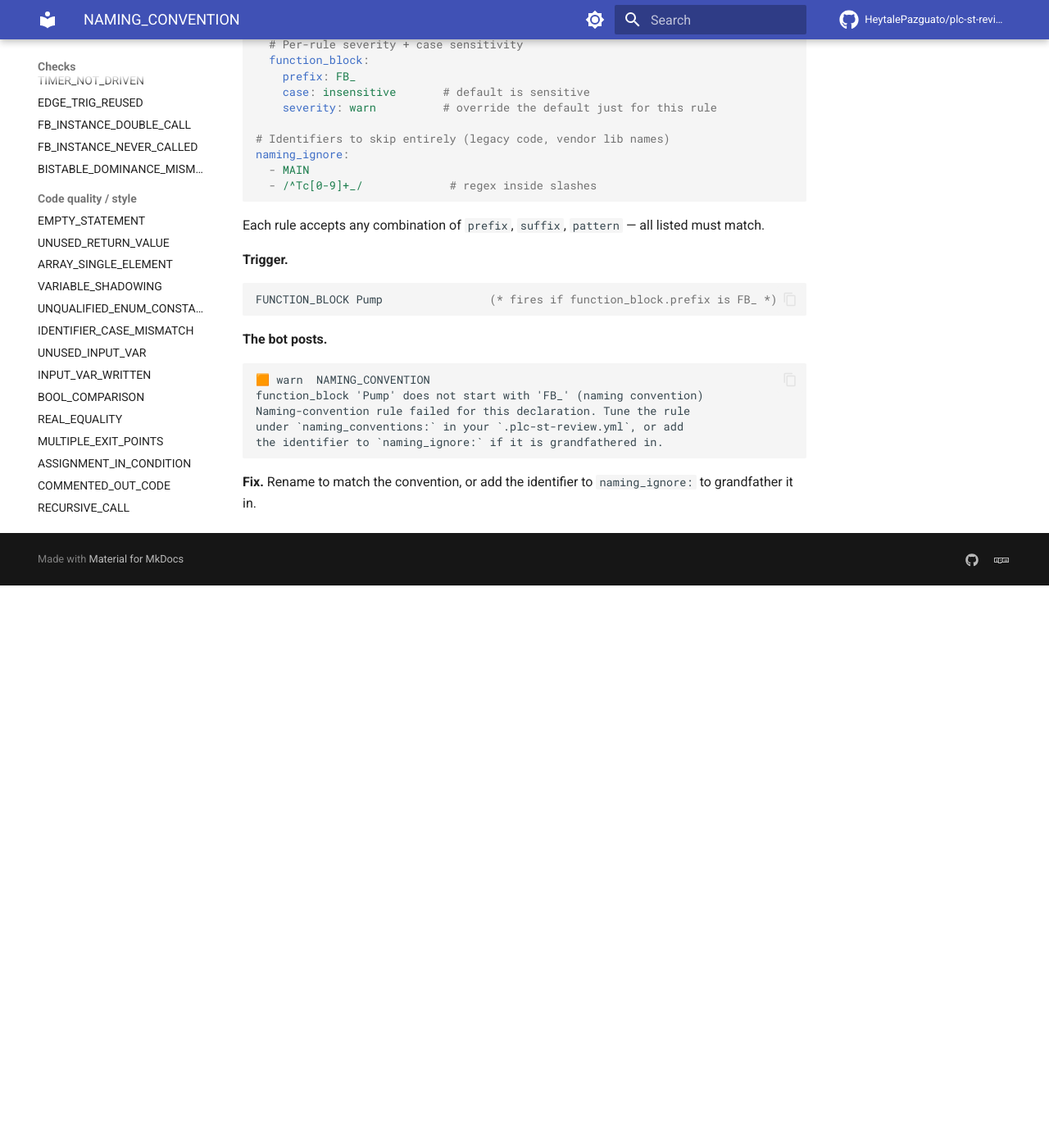
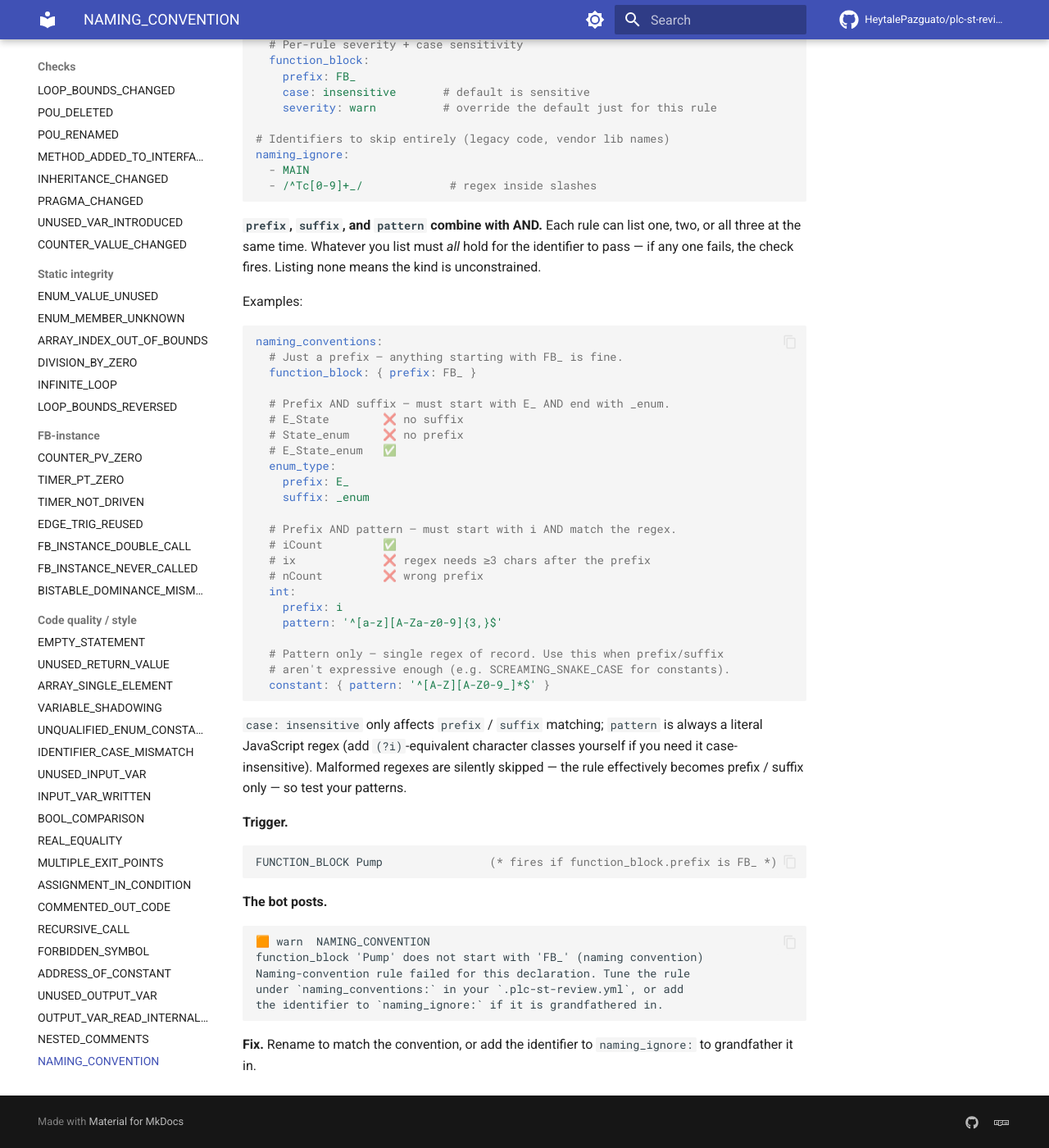
Before and after one commit to HeytalePazguato/plc-st-review, an MkDocs documentation site: the page built from docs/checks/code-quality/naming_convention.md, in a window 1280 px wide and 1400 px high, scrolled down 1149 px. Shown: the whole window at 82% size. Built offline with MkDocs 1.6.1 and Material for MkDocs 9.7.7, drawn with Linux system fonts in a browser that asks for light colours; comment, search, counter and statistics services are not loaded; before the commit the page ends 1863 px from its top, so only the background shows below that.

Commit message:
docs(checks/naming_convention): clarify prefix/suffix/pattern combine with AND
Previous wording — 'any combination... all listed must match' — was one
line, easy to skim past, and didn't show what combining looks like in
practice. Verified in src/engine/checks/naming-convention.ts:96-118:
the three keys are AND'd, a missing key means that aspect is
unconstrained, all three can be present simultaneously.

Adds four worked examples (prefix-only, prefix+suffix, prefix+pattern,
pattern-only) with inline ✅/❌ annotations so adopters see exactly
what each combination accepts and rejects. Also documents two
subtleties: `case: insensitive` doesn't apply to `pattern` (regex is
always literal JS), and malformed regexes are silently skipped
(rule degrades to prefix/suffix-only) so adopters should test their
patterns.

````diff
--- a/docs/checks/code-quality/naming_convention.md
+++ b/docs/checks/code-quality/naming_convention.md
@@ -64,8 +64,44 @@ naming_ignore:
   - /^Tc[0-9]+_/             # regex inside slashes
 ```
 
-Each rule accepts any combination of `prefix`, `suffix`, `pattern` —
-all listed must match.
+**`prefix`, `suffix`, and `pattern` combine with AND.** Each rule can
+list one, two, or all three at the same time. Whatever you list must
+*all* hold for the identifier to pass — if any one fails, the check
+fires. Listing none means the kind is unconstrained.
+
+Examples:
+
+```yaml
+naming_conventions:
+  # Just a prefix — anything starting with FB_ is fine.
+  function_block: { prefix: FB_ }
+
+  # Prefix AND suffix — must start with E_ AND end with _enum.
+  # E_State        ❌ no suffix
+  # State_enum     ❌ no prefix
+  # E_State_enum   ✅
+  enum_type:
+    prefix: E_
+    suffix: _enum
+
+  # Prefix AND pattern — must start with i AND match the regex.
+  # iCount         ✅
+  # ix             ❌ regex needs ≥3 chars after the prefix
+  # nCount         ❌ wrong prefix
+  int:
+    prefix: i
+    pattern: '^[a-z][A-Za-z0-9]{3,}$'
+
+  # Pattern only — single regex of record. Use this when prefix/suffix
+  # aren't expressive enough (e.g. SCREAMING_SNAKE_CASE for constants).
+  constant: { pattern: '^[A-Z][A-Z0-9_]*$' }
+```
+
+`case: insensitive` only affects `prefix` / `suffix` matching;
+`pattern` is always a literal JavaScript regex (add `(?i)`-equivalent
+character classes yourself if you need it case-insensitive). Malformed
+regexes are silently skipped — the rule effectively becomes prefix /
+suffix only — so test your patterns.
 
 **Trigger.**
 
````
